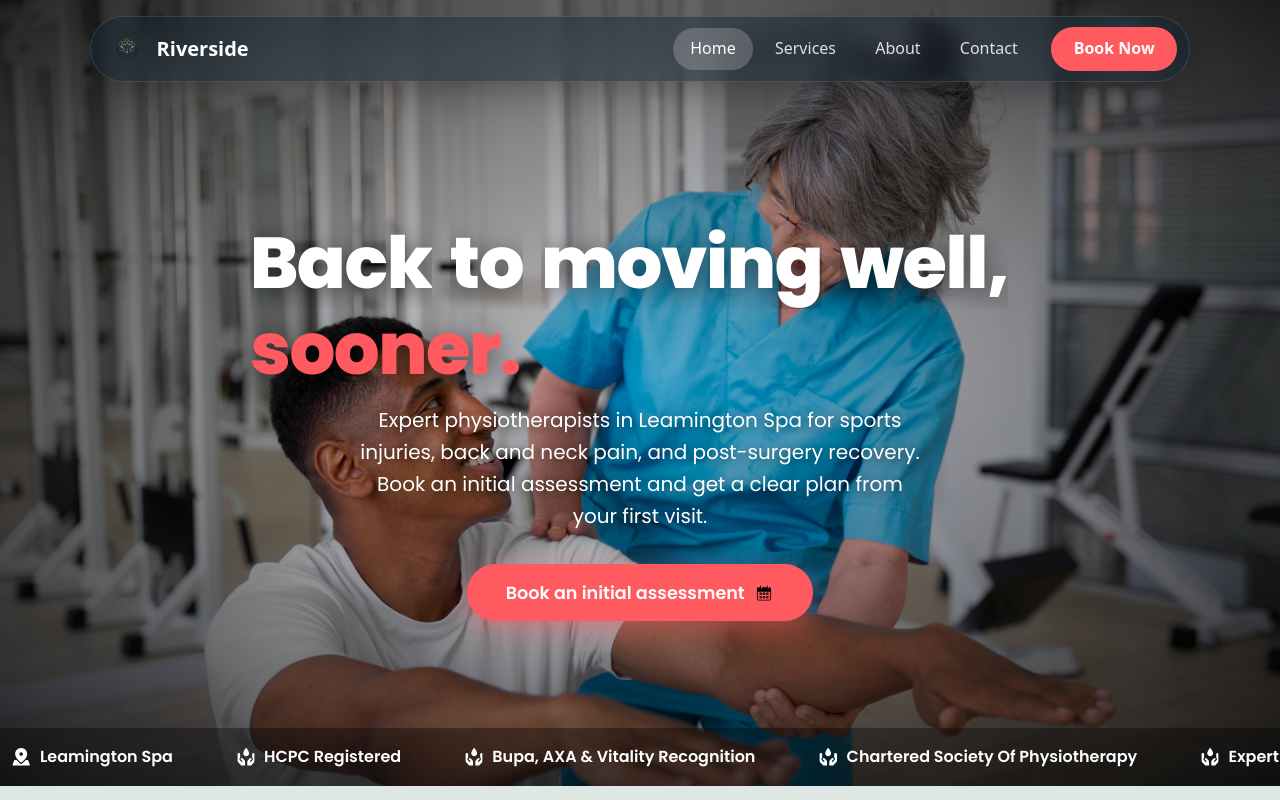
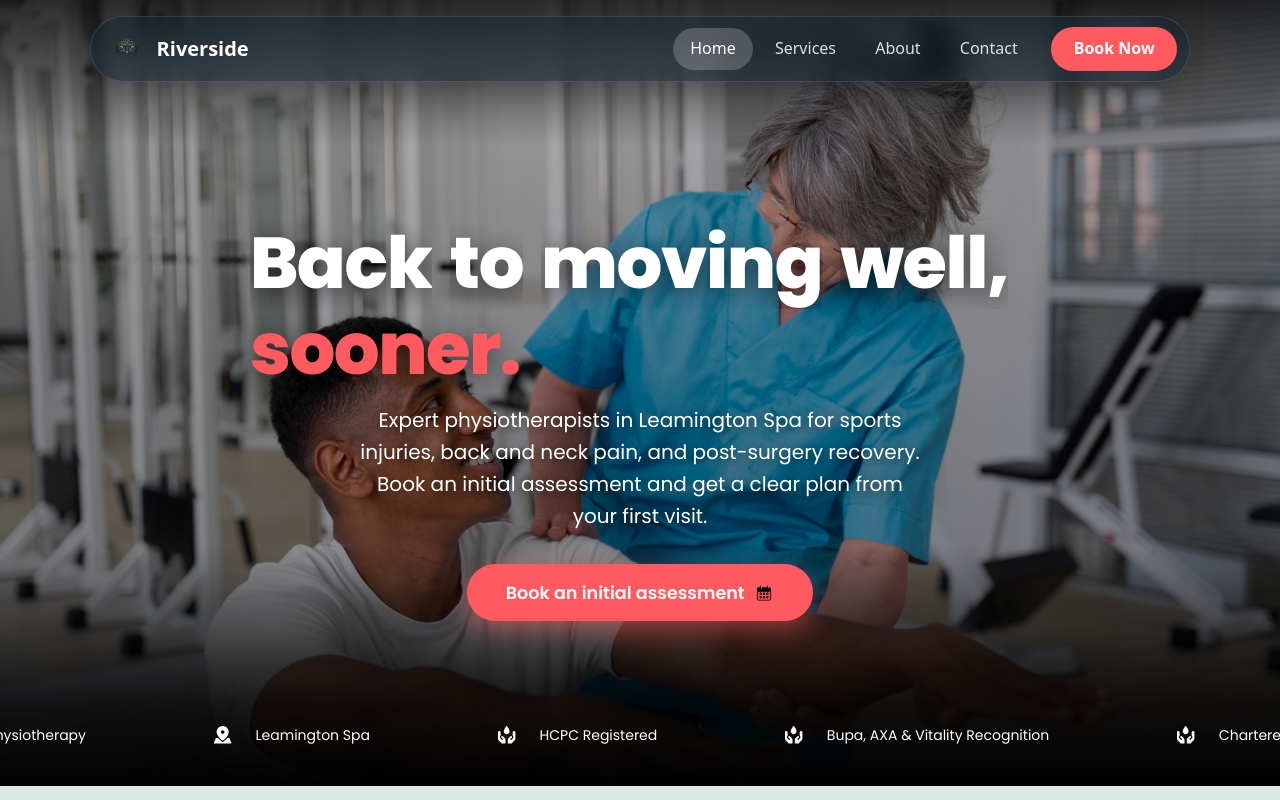
Before and after one commit to Morad17/riverside-physio-example-react, a React (Vite) app: page / in a window 1280 px wide. Shown: the top 800 px of the page. Built offline with nearby package versions, Linux system fonts and the light colour scheme.

Commit message:
up styles

```diff
--- a/src/assets/scss/_hero.scss
+++ b/src/assets/scss/_hero.scss
@@ -21,7 +21,7 @@
 
 @keyframes hero-marquee {
   to {
-    transform: translateX(-50%);
+    transform: translateX(-25%);
   }
 }
 
@@ -40,16 +40,19 @@
   text-align: center;
   color: #fff;
 
-  // dark at the sides, bright in the middle
+  // dark fade from the top (down ~20%) and from the bottom (up ~40%)
   &::before {
     content: "";
     position: absolute;
     inset: 0;
-    background: radial-gradient(
-      ellipse at center,
-      rgba(#000, 0.05) 0%,
-      rgba(#000, 0.35) 45%,
-      rgba(#000, 0.85) 100%
+    background: linear-gradient(
+      to bottom,
+      rgba(#000000, 0.85) 0%,
+      rgba(#000, 0.3) 20%,
+      rgba(#000, 0.4) 70%,
+      rgba(#000, 0.8) 85%,
+      rgba(#000, 0.9) 90%,
+      rgba(#000, 1) 100%
     );
   }
 
@@ -114,34 +117,38 @@
     bottom: 0;
     z-index: 1;
     overflow: hidden;
-    padding: 1rem 0;
-    background: rgba(#000, 0.35);
+    padding: 2.5rem 0;
+    // background: linear-gradient(
+    //   to bottom,
+    //   rgba(#000, 0) 0%,
+    //   rgba(#2d2d2d75, 0) 25%,
+    //   rgba(#000, 0.95) 75%
+    // );
 
     &:hover .hero__marquee-track {
       animation-play-state: paused;
     }
   }
 
-  // two identical copies of the list, so -50% loops seamlessly
+  // four identical copies of the list, so -25% loops seamlessly
   &__marquee-track {
     display: flex;
     width: max-content;
     margin: 0;
     padding: 0;
     list-style: none;
-    animation: hero-marquee 30s linear infinite;
+    animation: hero-marquee 60s linear infinite;
   }
 
   &__accredit {
     display: flex;
     align-items: center;
     flex-shrink: 0;
-    gap: 0.6rem;
-    padding: 0 2rem;
+    gap: 1.5rem;
+    padding: 0 4rem;
     white-space: nowrap;
     font-family: $font-heading;
-    font-weight: 600;
-
+    font-size: 14px;
     svg {
       width: 1.1rem;
       height: 1.1rem;
--- a/src/pages/Home.jsx
+++ b/src/pages/Home.jsx
@@ -86,7 +86,7 @@ function Home() {
 
         <div className="hero__marquee" aria-label="Accreditations">
           <ul className="hero__marquee-track">
-            {[...accredits, ...accredits].map((a, i) => (
+            {[...accredits, ...accredits, ...accredits, ...accredits].map((a, i) => (
               <li
                 className="hero__accredit"
                 key={i}
```
